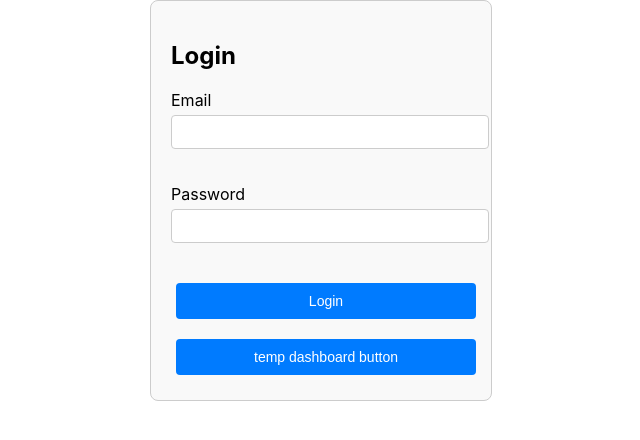
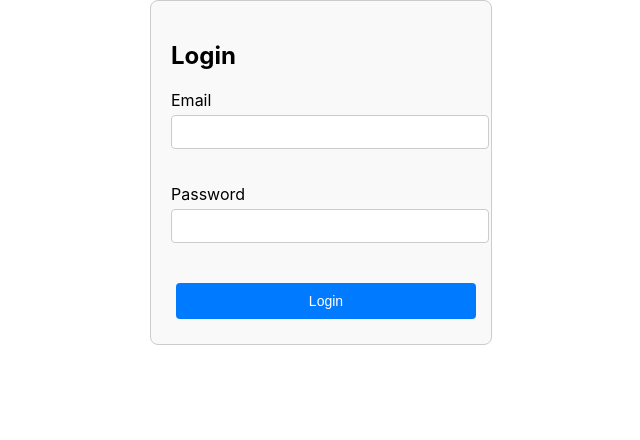
Before and after one commit to HikaruKurusu/111Project, a React (Create React App) app in the folder 111project/: page / in a window 1280 px wide. Shown: the top 440 px of the page, without its empty margins (319-959 px from the left). Built offline with nearby package versions, Linux system fonts and the light colour scheme.

Commit message:
removed temp dashboard button

```diff
--- a/111project/src/pages/LoginPage.jsx
+++ b/111project/src/pages/LoginPage.jsx
@@ -57,7 +57,6 @@ function LoginPage() {
                     />
                 </div>
                 <button type="submit">Login</button>
-                <button onClick={() => navigate('/dashboard')}>temp dashboard button</button>
 {message && <p>{message}</p>}
             </form>
             {message && <p>{message}</p>}
```
